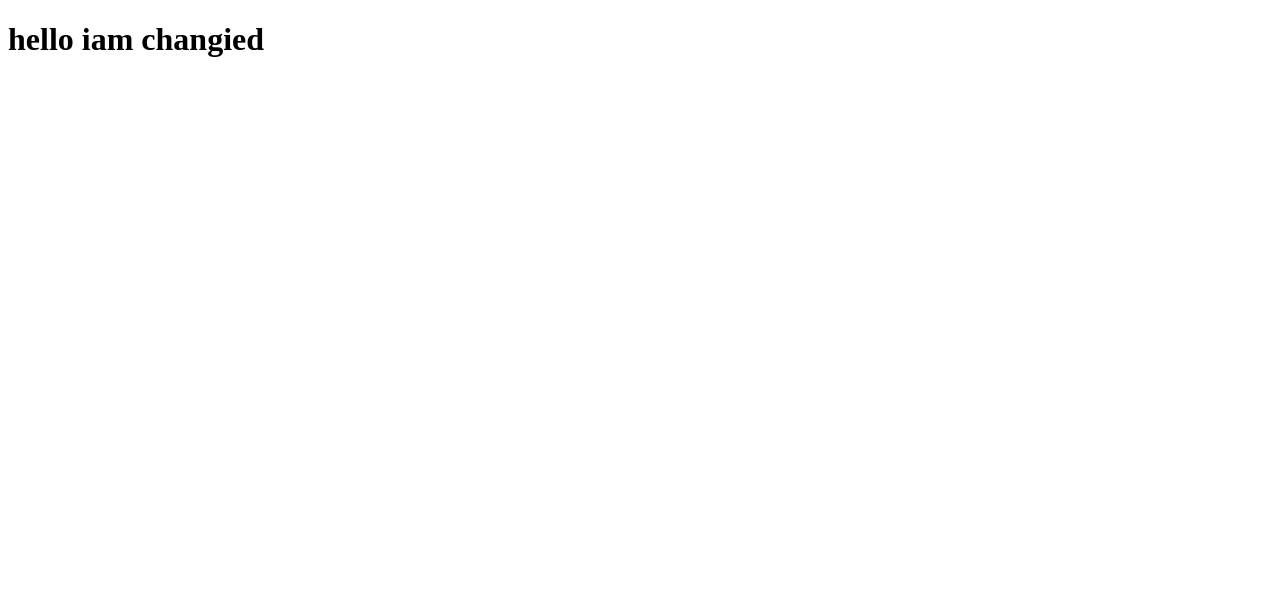
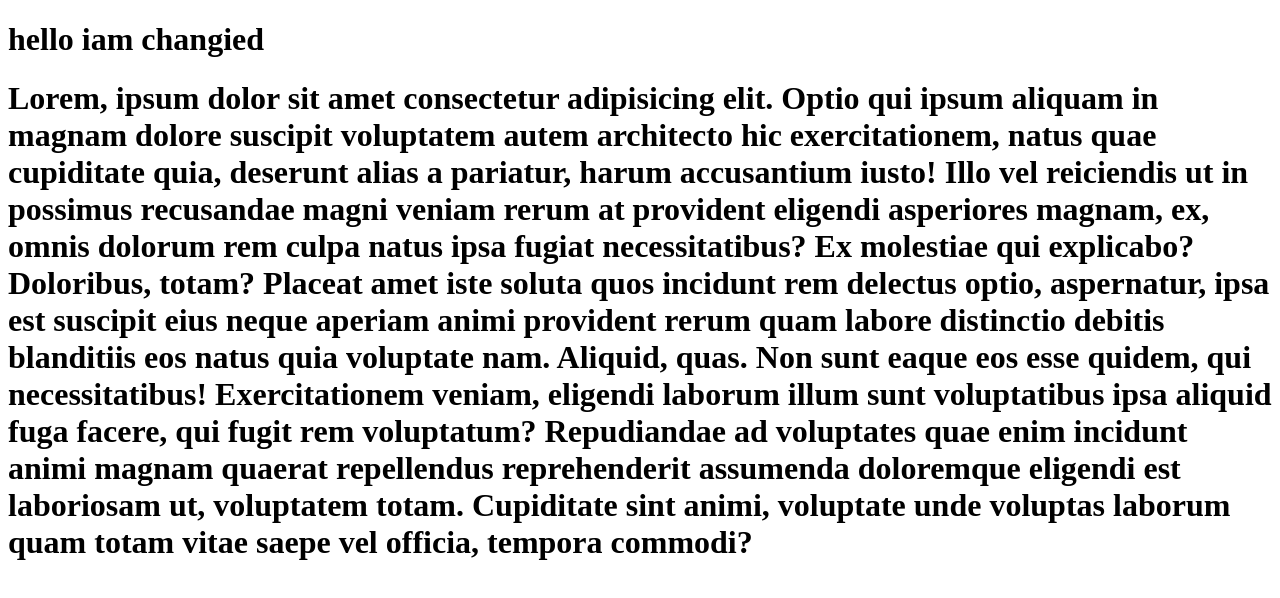
Before and after one commit to rajabboyDeveloper/test-nurilbek, a plain HTML site: page index.html in a window 1280 px wide. Drawn offline with Linux system fonts and the light colour scheme.

Commit message:
lorem dobavil

```diff
--- a/index.html
+++ b/index.html
@@ -7,6 +7,24 @@
   </head>
   <body>
     <h1>hello iam changied</h1>
+    <h1>
+      Lorem, ipsum dolor sit amet consectetur adipisicing elit. Optio qui ipsum
+      aliquam in magnam dolore suscipit voluptatem autem architecto hic
+      exercitationem, natus quae cupiditate quia, deserunt alias a pariatur,
+      harum accusantium iusto! Illo vel reiciendis ut in possimus recusandae
+      magni veniam rerum at provident eligendi asperiores magnam, ex, omnis
+      dolorum rem culpa natus ipsa fugiat necessitatibus? Ex molestiae qui
+      explicabo? Doloribus, totam? Placeat amet iste soluta quos incidunt rem
+      delectus optio, aspernatur, ipsa est suscipit eius neque aperiam animi
+      provident rerum quam labore distinctio debitis blanditiis eos natus quia
+      voluptate nam. Aliquid, quas. Non sunt eaque eos esse quidem, qui
+      necessitatibus! Exercitationem veniam, eligendi laborum illum sunt
+      voluptatibus ipsa aliquid fuga facere, qui fugit rem voluptatum?
+      Repudiandae ad voluptates quae enim incidunt animi magnam quaerat
+      repellendus reprehenderit assumenda doloremque eligendi est laboriosam ut,
+      voluptatem totam. Cupiditate sint animi, voluptate unde voluptas laborum
+      quam totam vitae saepe vel officia, tempora commodi?
+    </h1>
     <script src="./maintwo.js"></script>
   </body>
 </html>
```
